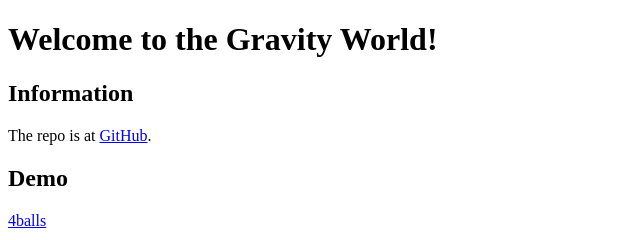
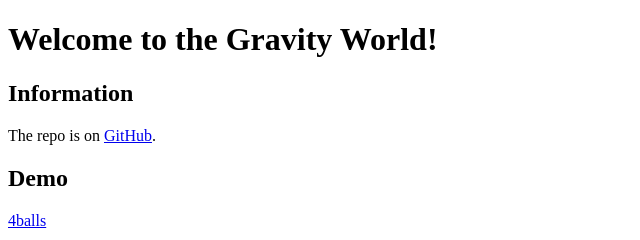
Before and after one commit to pp253/gravityworld, a plain HTML site: page index.html in a window 1280 px wide. Shown: the top 240 px of the page, 0-640 px from the left. Drawn offline with Linux system fonts and the light colour scheme.

Commit message:
make the sentense better

```diff
--- a/index.html
+++ b/index.html
@@ -9,7 +9,7 @@
   <article>
     <section>
       <h2>Information</h2>
-      <p>The repo is at <a href="https://github.com/pp253/gravityworld">GitHub</a>.</p>
+      <p>The repo is on <a href="https://github.com/pp253/gravityworld">GitHub</a>.</p>
     </section>
     <section>
       <h2>Demo</h2>
```
